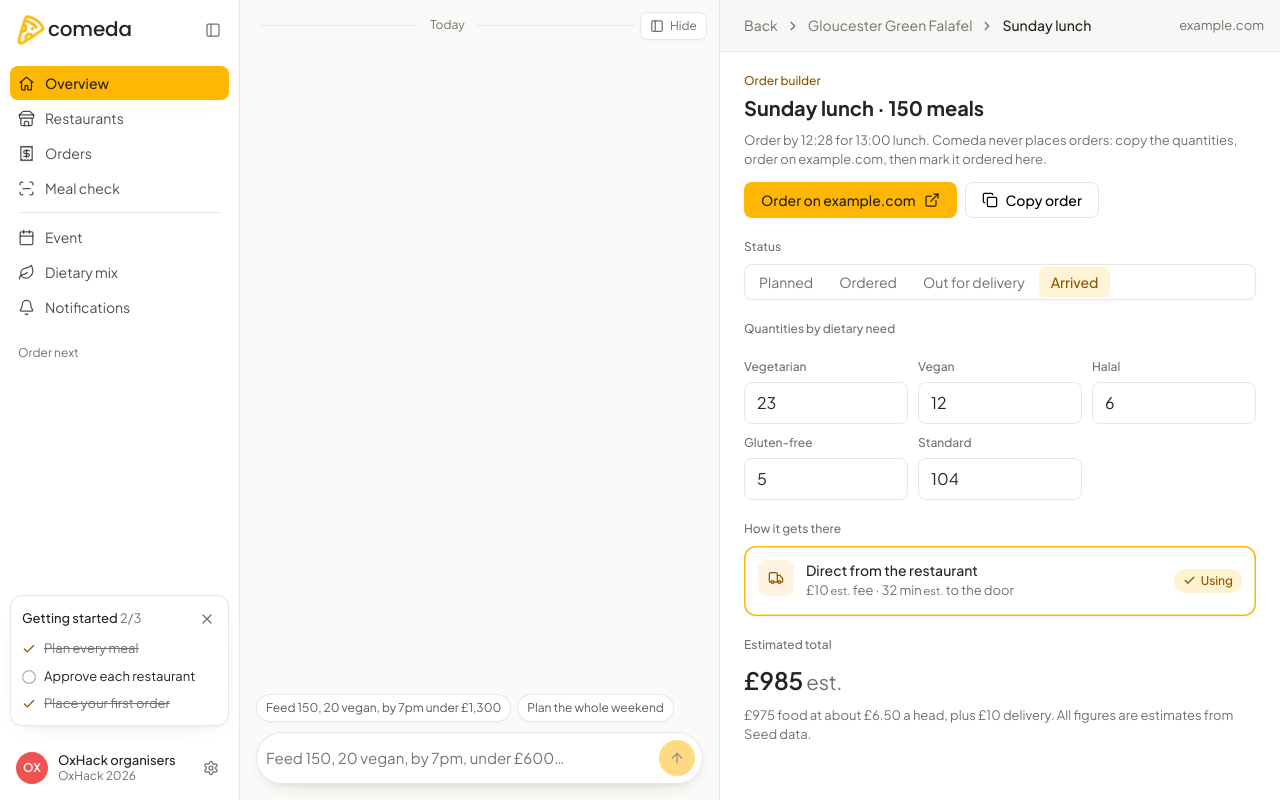
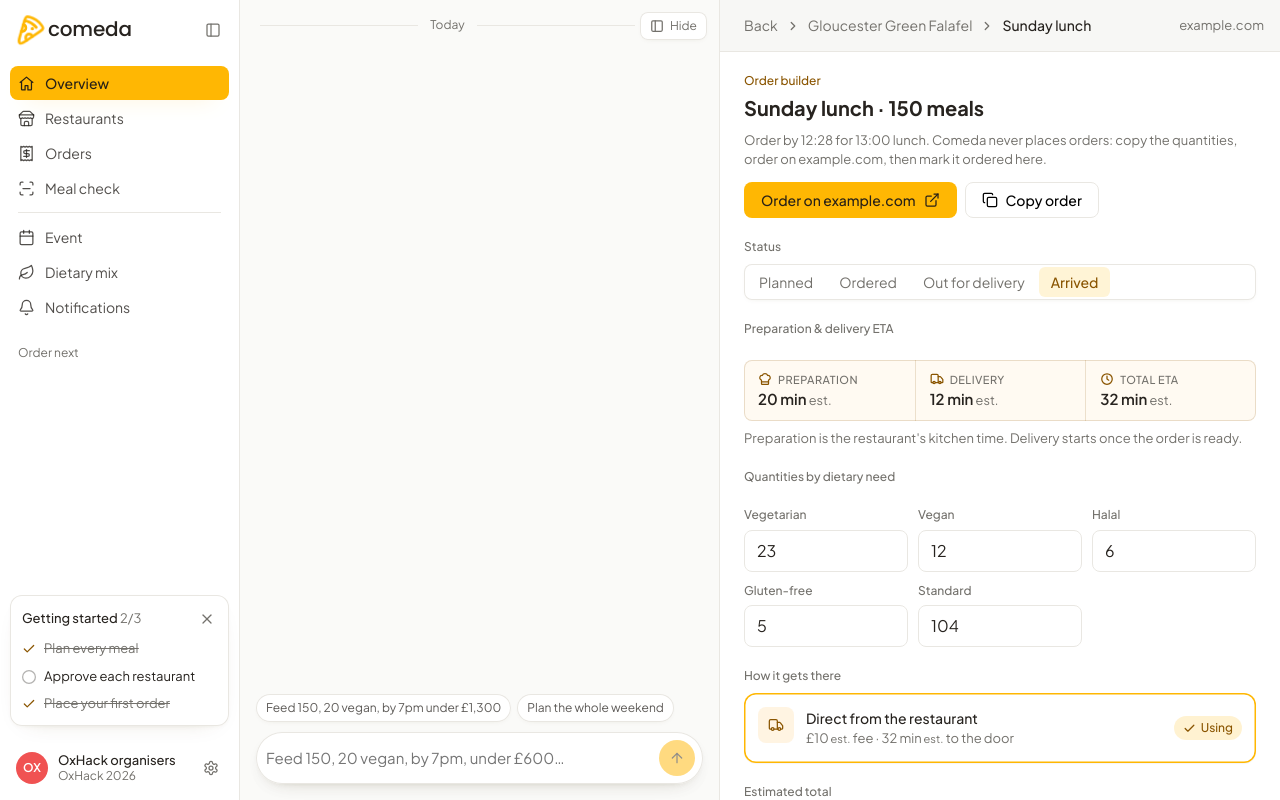
Before and after one commit to techparamveer/food-agents-, a Next.js app: page /demo in a window 1280 px wide. Both pictures are taken after a click on the button "Open order". Built offline with nearby package versions, Linux system fonts and the light colour scheme.

Commit message:
added preparation and delivery eta

```diff
--- a/components/dashboard/dashboard.css
+++ b/components/dashboard/dashboard.css
@@ -1524,6 +1524,218 @@
   line-height: 1.55;
 }
 
+.eta-breakdown {
+  display: grid;
+  grid-template-columns: repeat(3, minmax(0, 1fr));
+  gap: 0;
+  margin: 0.875rem 0 0;
+  overflow: hidden;
+  border-radius: var(--radius-md);
+  background: color-mix(in oklab, var(--brand) 7%, var(--card));
+  box-shadow: inset 0 0 0 var(--hairline) color-mix(in oklab, var(--brand-text) 18%, transparent);
+}
+
+.eta-breakdown > div {
+  min-width: 0;
+  padding: 0.75rem 0.875rem;
+}
+
+.eta-breakdown > div + div {
+  border-left: var(--hairline) solid color-mix(in oklab, var(--brand-text) 16%, transparent);
+}
+
+.eta-breakdown dt {
+  display: flex;
+  align-items: center;
+  gap: 0.375rem;
+  color: var(--muted-foreground);
+  font-size: 0.6875rem;
+  font-weight: 500;
+  letter-spacing: 0.04em;
+  line-height: 1.2;
+  text-transform: uppercase;
+}
+
+.eta-breakdown dt .icon {
+  width: 0.875rem;
+  height: 0.875rem;
+  color: var(--brand-text);
+}
+
+.eta-breakdown dd {
+  margin: 0.25rem 0 0;
+  font-size: 0.9375rem;
+  font-weight: 600;
+  line-height: 1.25;
+}
+
+@media (max-width: 31rem) {
+  .eta-breakdown {
+    grid-template-columns: 1fr;
+  }
+
+  .eta-breakdown > div {
+    display: flex;
+    align-items: center;
+    justify-content: space-between;
+    gap: 1rem;
+  }
+
+  .eta-breakdown > div + div {
+    border-top: var(--hairline) solid color-mix(in oklab, var(--brand-text) 16%, transparent);
+    border-left: 0;
+  }
+
+  .eta-breakdown dd {
+    margin-top: 0;
+  }
+}
+
+.food-feedback {
+  margin-top: 1rem;
+  padding: 1rem;
+  border-radius: var(--radius-xl);
+  background: color-mix(in oklab, #e8f7ed 72%, var(--card));
+  box-shadow: inset 0 0 0 var(--hairline) color-mix(in oklab, #247846 24%, transparent);
+}
+
+.food-feedback__head {
+  display: flex;
+  align-items: flex-start;
+  justify-content: space-between;
+  gap: 1rem;
+}
+
+.food-feedback__eyebrow {
+  color: #247846;
+  font-size: 0.6875rem;
+  font-weight: 700;
+  letter-spacing: 0.055em;
+  text-transform: uppercase;
+}
+
+.food-feedback h4 {
+  margin: 0.125rem 0 0;
+  font-size: 1rem;
+  font-weight: 600;
+  letter-spacing: -0.01em;
+}
+
+.food-feedback__meter {
+  display: flex;
+  height: 0.4375rem;
+  margin-top: 0.75rem;
+  overflow: hidden;
+  border-radius: 999px;
+  background: color-mix(in oklab, var(--foreground) 8%, transparent);
+}
+
+.food-feedback__meter-part--loved {
+  background: #35a362;
+}
+
+.food-feedback__meter-part--okay {
+  background: #e8b22f;
+}
+
+.food-feedback__meter-part--not_for_me {
+  background: var(--coral);
+}
+
+.food-feedback__reactions {
+  display: grid;
+  grid-template-columns: repeat(3, minmax(0, 1fr));
+  gap: 0.5rem;
+  margin-top: 0.75rem;
+}
+
+.food-feedback__reaction {
+  display: flex;
+  align-items: center;
+  gap: 0.375rem;
+  min-width: 0;
+  padding: 0.625rem 0.5rem;
+  border: var(--hairline) solid color-mix(in oklab, var(--foreground) 12%, transparent);
+  border-radius: var(--radius-md);
+  background: color-mix(in oklab, var(--card) 88%, transparent);
+  color: inherit;
+  font: inherit;
+  text-align: left;
+  cursor: pointer;
+  transition: border-color 0.15s, background-color 0.15s, transform 0.15s;
+}
+
+.food-feedback__reaction:hover,
+.food-feedback__reaction.is-added {
+  border-color: color-mix(in oklab, #247846 42%, transparent);
+  background: var(--card);
+}
+
+.food-feedback__reaction:active {
+  transform: translateY(1px);
+}
+
+.food-feedback__emoji {
+  font-size: 1.125rem;
+  line-height: 1;
+}
+
+.food-feedback__reaction > span:last-child {
+  display: flex;
+  flex: 1;
+  justify-content: space-between;
+  gap: 0.25rem;
+  min-width: 0;
+}
+
+.food-feedback__reaction strong {
+  overflow: hidden;
+  font-size: 0.6875rem;
+  font-weight: 600;
+  text-overflow: ellipsis;
+  white-space: nowrap;
+}
+
+.food-feedback__reaction small {
+  color: var(--muted-foreground);
+  font-size: 0.75rem;
+  font-variant-numeric: tabular-nums;
+}
+
+.food-feedback__hint {
+  margin-top: 0.5rem;
+  color: var(--muted-foreground);
+  font-size: 0.75rem;
+}
+
+.food-feedback__comments {
+  display: grid;
+  gap: 0.375rem;
+  margin-top: 0.75rem;
+  padding-top: 0.75rem;
+  border-top: var(--hairline) solid color-mix(in oklab, #247846 18%, transparent);
+}
+
+.food-feedback__comments li {
+  display: flex;
+  align-items: flex-start;
+  gap: 0.5rem;
+  color: color-mix(in oklab, var(--foreground) 76%, transparent);
+  font-size: 0.8125rem;
+  line-height: 1.45;
+}
+
+.food-feedback__comments q::before,
+.food-feedback__comments q::after {
+  color: var(--muted-foreground);
+}
+
+@media (max-width: 36rem) {
+  .food-feedback__reactions {
+    grid-template-columns: 1fr;
+  }
+}
+
 .card__why-title {
   display: flex;
   align-items: center;
--- a/components/dashboard/order-builder-pane.tsx
+++ b/components/dashboard/order-builder-pane.tsx
@@ -3,8 +3,9 @@
 import { useEffect, useState } from "react";
 import { Countdown } from "@/components/dashboard/clock";
 import { clock, money, useDashboard } from "@/components/dashboard/data";
+import { FoodFeedback } from "@/components/dashboard/food-feedback";
 import { Icon } from "@/components/dashboard/icon";
-import { EstimateValue } from "@/components/dashboard/parts";
+import { EstimateValue, EtaBreakdown } from "@/components/dashboard/parts";
 import { linesText } from "@/components/dashboard/planner-pane";
 import { usePlanner } from "@/components/dashboard/planner-state";
 import { deadlineLine } from "@/lib/countdown";
@@ -127,6 +128,12 @@ export function OrderBuilderPane({ order, onBack }: { order: Order; onBack: () =
             </section>
 
             <section className="builder__section">
+              <p className="apply__fill-label">Preparation &amp; delivery ETA</p>
+              <EtaBreakdown restaurant={restaurant} platform={order.platform} />
+              <p className="apply__dock-note">Preparation is the restaurant&apos;s kitchen time. Delivery starts once the order is ready.</p>
+            </section>
+
+            <section className="builder__section">
               <p className="apply__fill-label">Quantities by dietary need</p>
               <ul className="apply__sheet-fields builder__lines">
                 {order.lines.map((line, i) => (
@@ -199,6 +206,12 @@ export function OrderBuilderPane({ order, onBack }: { order: Order; onBack: () =
                 </p>
               </section>
             )}
+
+            {order.status === "arrived" && (
+              <section className="builder__section">
+                <FoodFeedback slotId={order.slotId} />
+              </section>
+            )}
           </div>
         </div>
       </div>
--- a/components/dashboard/orders-view.tsx
+++ b/components/dashboard/orders-view.tsx
@@ -3,8 +3,9 @@
 import { useEffect, useRef, useState } from "react";
 import { Countdown, useLiveNow } from "@/components/dashboard/clock";
 import { clock, dayKey, longDay, money, useDashboard } from "@/components/dashboard/data";
+import { FoodFeedback } from "@/components/dashboard/food-feedback";
 import { Icon } from "@/components/dashboard/icon";
-import { EstimateValue, RestaurantTile, StatusTrack } from "@/components/dashboard/parts";
+import { EstimateValue, EtaBreakdown, RestaurantTile, StatusTrack } from "@/components/dashboard/parts";
 import { linesText, type Ask } from "@/components/dashboard/planner-pane";
 import { usePlanner } from "@/components/dashboard/planner-state";
 import { deadlineLine } from "@/lib/countdown";
@@ -174,6 +175,8 @@ function OrderItem({ slot, onOpenOrder, onAsk }: { slot: MealSlot; onOpenOrder:
             {order ? `${deadlineLine(order.orderBy, slot.servesAt, slot.kind === "snack" ? "snack" : slot.kind)}.` : "Run Get it done in the planner to cost this meal."}
             {pick?.reason ? ` ${pick.reason}` : ""}
           </p>
+          {order && <EtaBreakdown restaurant={restaurant} platform={order.platform} />}
+          {order?.status === "arrived" && <FoodFeedback slotId={slot.id} />}
         </div>
         <div className="card__foot">
           {order ? <StatusTrack status={order.status} /> : <span className="card__meta">Not planned</span>}
--- a/components/dashboard/parts.tsx
+++ b/components/dashboard/parts.tsx
@@ -2,7 +2,13 @@
 
 import { useEffect, useRef, useState, useSyncExternalStore } from "react";
 import { Icon } from "@/components/dashboard/icon";
-import { ORDER_STATUSES, type Estimate, type OrderStatus, type Restaurant } from "@/lib/types";
+import {
+  ORDER_STATUSES,
+  type DeliveryPlatform,
+  type Estimate,
+  type OrderStatus,
+  type Restaurant,
+} from "@/lib/types";
 
 /* Images that failed to load (no logo, expired photo), shared by every tile so a failure in the
    list isn't retried in the detail view, and the photo credit knows what the tile is showing. */
@@ -109,6 +115,52 @@ export function EstimateValue({ estimate, format }: { estimate: Estimate; format
   );
 }
 
+/** Split the selected order-to-door estimate into kitchen prep and courier delivery. */
+export function EtaBreakdown({ restaurant, platform }: { restaurant: Restaurant; platform?: DeliveryPlatform }) {
+  const option = restaurant.delivery.find((delivery) => delivery.platform === platform) ?? restaurant.delivery[0];
+  const prep = Math.max(0, restaurant.prepMinutes.value);
+  const total = Math.max(prep, option?.eta.value ?? prep + restaurant.travelMinutes.value);
+  const delivery: Estimate = {
+    value: Math.max(0, total - prep),
+    source: option?.eta.source ?? restaurant.travelMinutes.source,
+    isEstimate: option?.eta.isEstimate ?? restaurant.travelMinutes.isEstimate,
+  };
+  const totalEstimate: Estimate = option
+    ? { ...option.eta, value: total }
+    : {
+        value: total,
+        source: restaurant.travelMinutes.source,
+        isEstimate: restaurant.prepMinutes.isEstimate || restaurant.travelMinutes.isEstimate,
+      };
+  const minutes = (value: number) => `${Math.round(value)} min`;
+
+  return (
+    <dl className="eta-breakdown" aria-label="Preparation and delivery estimates">
+      <div>
+        <dt>
+          <Icon name="chef" />
+          Preparation
+        </dt>
+        <dd><EstimateValue estimate={restaurant.prepMinutes} format={minutes} /></dd>
+      </div>
+      <div>
+        <dt>
+          <Icon name="truck" />
+          Delivery
+        </dt>
+        <dd><EstimateValue estimate={delivery} format={minutes} /></dd>
+      </div>
+      <div>
+        <dt>
+          <Icon name="clock" />
+          Total ETA
+        </dt>
+        <dd><EstimateValue estimate={totalEstimate} format={minutes} /></dd>
+      </div>
+    </dl>
+  );
+}
+
 const ORDER_STEPS = ORDER_STATUSES;
 
 /** Four-step track from planned to arrived; the current status is highlighted. */
--- a/components/dashboard/restaurants-view.tsx
+++ b/components/dashboard/restaurants-view.tsx
@@ -358,7 +358,8 @@ function RestaurantList({
                       <span className="pick__foot">
                         <span>{money(r.totalCost)} for {slot.headcount}</span>
                         <span className="pick__eta">
-                          <span>ETA {minutes(r.etaMinutes)}</span>
+                          <span>Prep {minutes(r.prepMinutes.value)} · Delivery {minutes(r.travelMinutes.value)}</span>
+                          <span>Total ETA {minutes(r.etaMinutes)}</span>
                           <EtaWindow range={r.etaRange} />
                         </span>
                       </span>
@@ -404,7 +405,8 @@ function RestaurantList({
                           <EstText estimate={r.costPerHead} format={money} /> a head
                         </span>
                         <span className="role-row__chips">
-                          <span className="pill pill--muted">ETA {minutes(r.etaMinutes)} est.</span>
+                          <span className="pill pill--muted">Prep {minutes(r.prepMinutes.value)} est.</span>
+                          <span className="pill pill--muted">Delivery {minutes(r.travelMinutes.value)} est.</span>
                           {r.rating !== undefined && (
                             <span className="pill pill--muted">
                               <Icon name="star" />
@@ -530,9 +532,9 @@ function RestaurantDetail({
                   </span>
                 </p>
                 <p className="rcard__place">
-                  ETA {minutes(r.etaMinutes)}
+                  Total ETA {minutes(r.etaMinutes)}
                   <span>
-                    Order by {clock(r.orderBy)} for {serves} · estimate
+                    {minutes(r.prepMinutes.value)} prep + {minutes(r.travelMinutes.value)} delivery · order by {clock(r.orderBy)} for {serves}
                   </span>
                   <EtaWindow range={r.etaRange} />
                 </p>
@@ -557,7 +559,7 @@ function RestaurantDetail({
                   </dd>
                 </div>
                 <div>
-                  <dt>Travel</dt>
+                  <dt>Delivery ETA</dt>
                   <dd>
                     <EstimateValue estimate={r.travelMinutes} format={minutes} />
                   </dd>
@@ -622,7 +624,8 @@ function RestaurantDetail({
                         <EstimateValue estimate={p.fee} format={money} /> delivery
                       </span>
                       <span className="role-row__chips">
-                        <span className="pill pill--muted">ETA {minutes(p.etaMinutes)} est.</span>
+                        <span className="pill pill--muted">Prep {minutes(r.prepMinutes.value)} est.</span>
+                        <span className="pill pill--muted">Delivery {minutes(Math.max(0, p.etaMinutes - r.prepMinutes.value))} est.</span>
                       </span>
                       <EtaWindow range={r.etaRange} offset={p.etaMinutes - r.etaMinutes} />
                     </span>
--- a/lib/seed/oxhack.ts
+++ b/lib/seed/oxhack.ts
@@ -5,6 +5,8 @@ import type {
   Estimate,
   Event,
   EventData,
+  FoodFeedback,
+  FoodFeedbackSentiment,
   MealLog,
   MealSlot,
   Order,
@@ -215,6 +217,49 @@ export const OXHACK_MEAL_LOGS: MealLog[] = OXHACK_ATTENDEES.slice(0, 138).map((a
   method: i % 10 === 0 ? "search" : "qr",
 }));
 
+/** Anonymous reactions to the lunch that has already arrived in the demo. */
+const feedbackBatch = (sentiment: FoodFeedbackSentiment, count: number, start: number): FoodFeedback[] =>
+  Array.from({ length: count }, (_, i) => ({
+    id: `feedback-sat-lunch-${sentiment}-${i + 1}`,
+    slotId: "sat-lunch",
+    sentiment,
+    at: new Date(Date.parse("2026-11-14T13:35:00Z") + (start + i) * 17_000).toISOString(),
+  }));
+
+export const OXHACK_FOOD_FEEDBACK: FoodFeedback[] = [
+  ...feedbackBatch("loved", 70, 0),
+  ...feedbackBatch("okay", 17, 70),
+  ...feedbackBatch("not_for_me", 5, 87),
+  {
+    id: "feedback-sat-lunch-comment-1",
+    slotId: "sat-lunch",
+    sentiment: "loved",
+    comment: "Really fresh, and the vegan option was great.",
+    at: "2026-11-14T14:06:00Z",
+  },
+  {
+    id: "feedback-sat-lunch-comment-2",
+    slotId: "sat-lunch",
+    sentiment: "loved",
+    comment: "The falafel was still crispy when it arrived.",
+    at: "2026-11-14T14:07:00Z",
+  },
+  {
+    id: "feedback-sat-lunch-comment-3",
+    slotId: "sat-lunch",
+    sentiment: "okay",
+    comment: "Tasty, but the portions were a little small.",
+    at: "2026-11-14T14:08:00Z",
+  },
+  {
+    id: "feedback-sat-lunch-comment-4",
+    slotId: "sat-lunch",
+    sentiment: "not_for_me",
+    comment: "The sauce ran out before our table got there.",
+    at: "2026-11-14T14:09:00Z",
+  },
+];
+
 const PICKS: Record<string, string> = {
   "sat-lunch": "gloucester-green-falafel",
   "sat-dinner": "high-street-noodles",
@@ -247,6 +292,7 @@ export const OXHACK: EventData = {
   orders: OXHACK_ORDERS,
   attendees: OXHACK_ATTENDEES,
   mealLogs: OXHACK_MEAL_LOGS,
+  foodFeedback: OXHACK_FOOD_FEEDBACK,
   plan: OXHACK_PLAN,
 };
 
@@ -286,6 +332,7 @@ export function oxhackForToday(now: Date | string = new Date()): EventData {
     slots,
     orders: OXHACK_ORDERS.map((order) => ({ ...order, orderBy: shift(order.orderBy) })),
     mealLogs: OXHACK_MEAL_LOGS.map((log) => ({ ...log, at: shift(log.at) })),
+    foodFeedback: OXHACK_FOOD_FEEDBACK.map((feedback) => ({ ...feedback, at: shift(feedback.at) })),
     plan: { ...OXHACK_PLAN, generatedAt: shift(OXHACK_PLAN.generatedAt) },
   };
 }
```
Also changed, not shown: lib/types.ts (+13 -0 lines).
